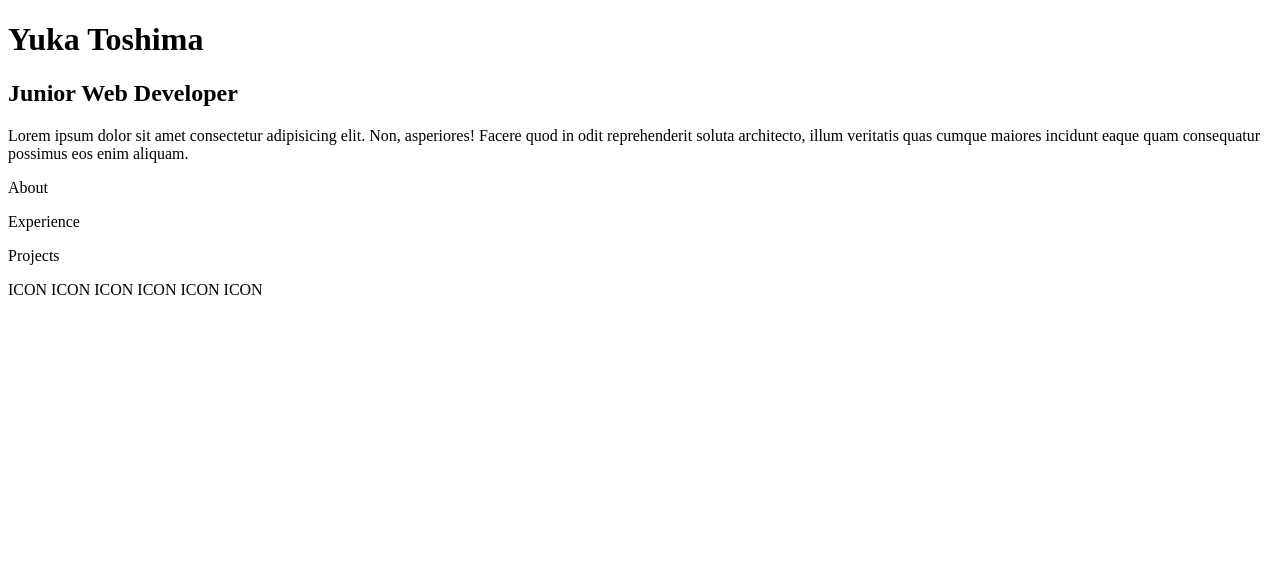
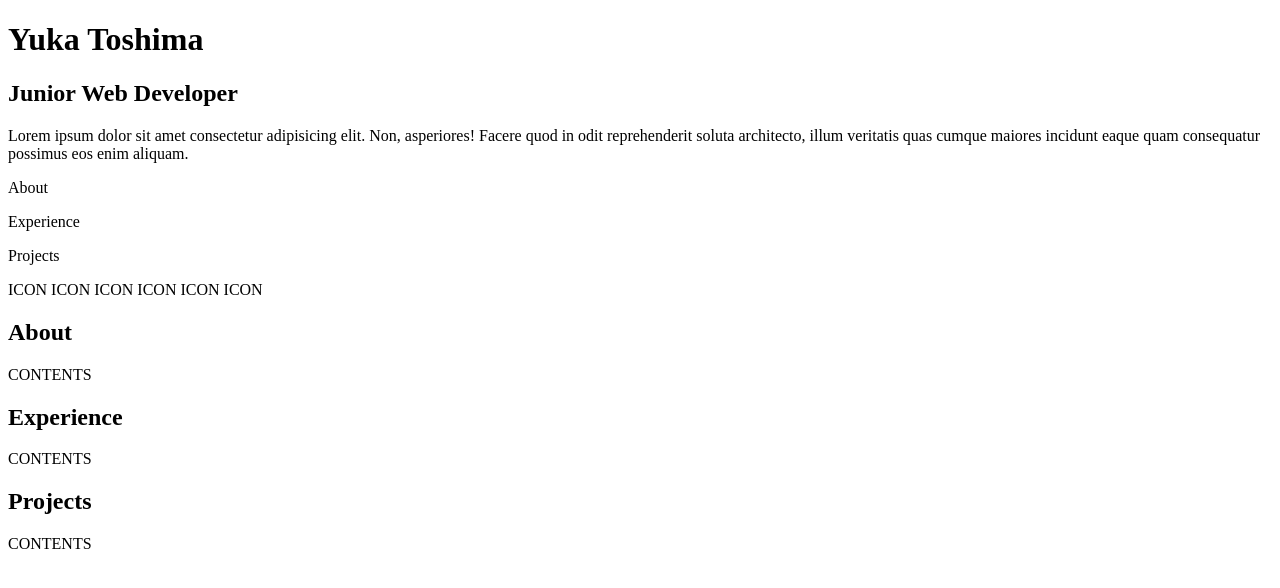
Before and after one commit to YPYT/html-css-portfolio, a plain HTML site: page index.html in a window 1280 px wide. Drawn offline with Linux system fonts and the light colour scheme.

Commit message:
added comment to the code

```diff
--- a/index.html
+++ b/index.html
@@ -20,7 +20,9 @@
     />
   </head>
   <body>
+    <!-- header -->
     <header>
+      <!-- Title, Sub title, description -->
       <h1>Yuka Toshima</h1>
       <h2>Junior Web Developer</h2>
       <p>
@@ -29,6 +31,7 @@
         veritatis quas cumque maiores incidunt eaque quam consequatur possimus
         eos enim aliquam.
       </p>
+      <!-- navigation  -->
       <nav>
         <a>
           <p>About</p>
@@ -40,6 +43,7 @@
           <p>Projects</p>
         </a>
       </nav>
+      <!-- icon links to social media -->
       <div>
         <a>ICON</a>
         <a>ICON</a>
@@ -49,7 +53,33 @@
         <a>ICON</a>
       </div>
     </header>
-    <main></main>
+    <!-- main -->
+    <main>
+      <!-- ABOUT part -->
+      <section>
+        <div>
+          <h2>About</h2>
+        </div>
+        <div>CONTENTS</div>
+      </section>
+
+      <!-- EXPERIENCE part -->
+      <section>
+        <div>
+          <h2>Experience</h2>
+        </div>
+        <div>CONTENTS</div>
+      </section>
+
+      <!-- PROJECTS part -->
+      <section>
+        <div>
+          <h2>Projects</h2>
+        </div>
+        <div>CONTENTS</div>
+      </section>
+    </main>
+    <!-- footer -->
     <footer></footer>
   </body>
 </html>
```
